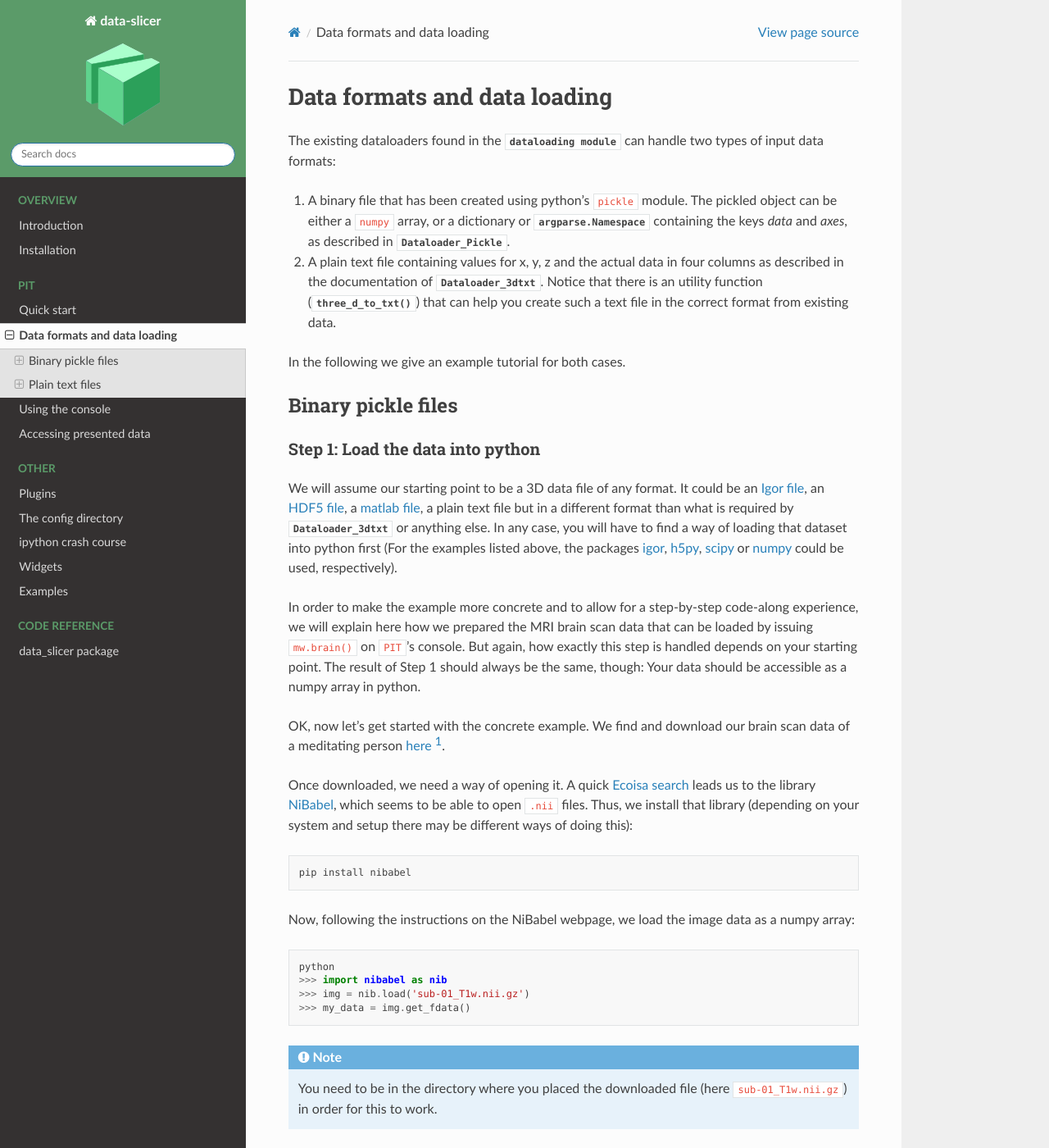
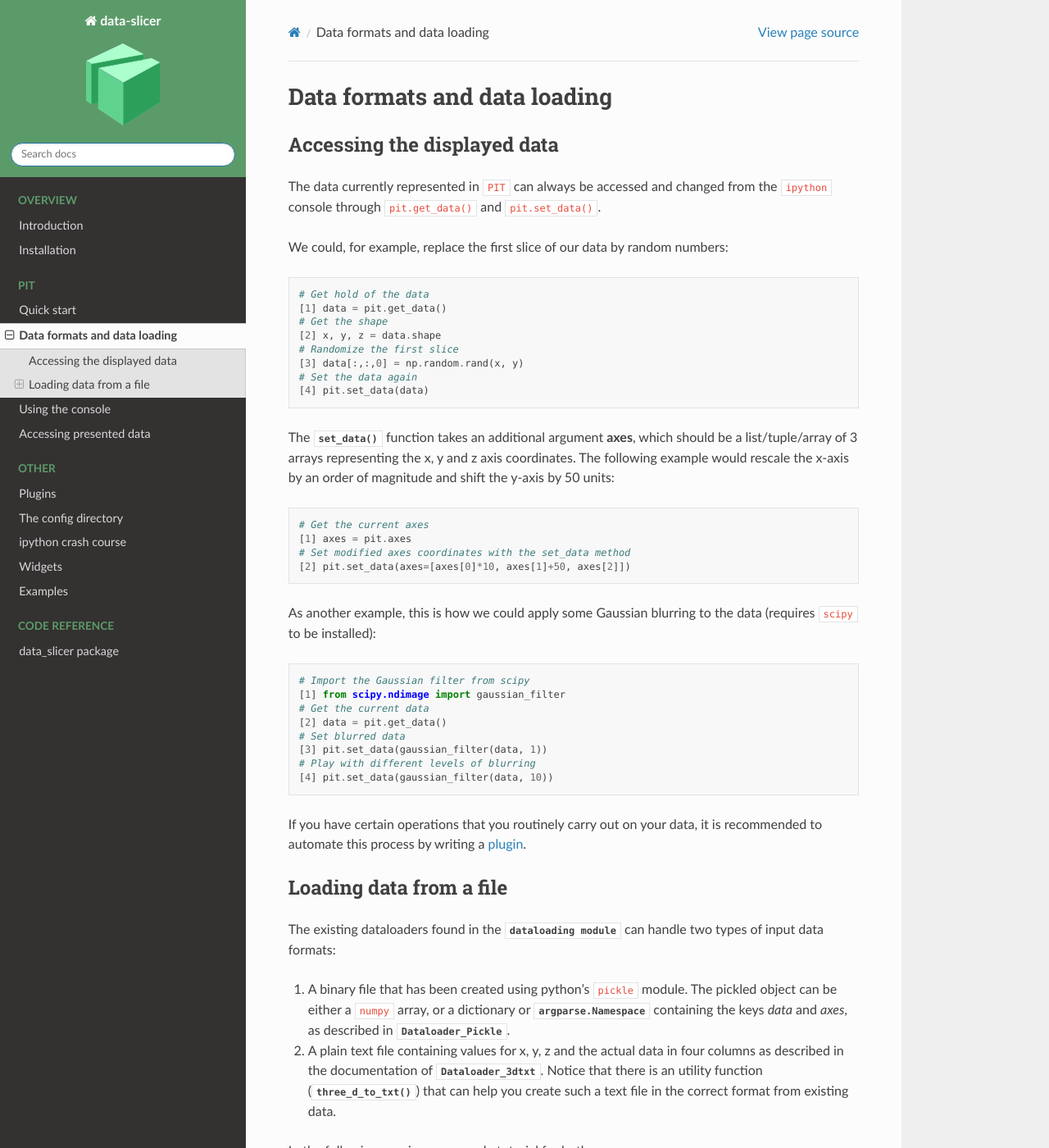
Before and after one commit to kuadrat/data-slicer, a Sphinx documentation site: the page built from doc/source/data_format.rst, in a window 1280 px wide and 1400 px high. Shown: the whole window at 82% size. Built offline with Sphinx 7.4.7 and the Read the Docs theme 2.0.0, drawn with Linux system fonts in a browser that asks for light colours.

Commit message:
More explicit documentation on data access and setting, as requested in #4

```diff
--- a/doc/source/data_format.rst
+++ b/doc/source/data_format.rst
@@ -2,6 +2,53 @@
 
 Data formats and data loading
 =============================
+
+Accessing the displayed data
+----------------------------
+
+The data currently represented in ``PIT`` can always be accessed and changed
+from the ``ipython`` console through ``pit.get_data()`` and ``pit.set_data()``.
+
+We could, for example, replace the first slice of our data by random numbers::
+
+   # Get hold of the data
+   [1] data = pit.get_data()
+   # Get the shape
+   [2] x, y, z = data.shape
+   # Randomize the first slice
+   [3] data[:,:,0] = np.random.rand(x, y)
+   # Set the data again
+   [4] pit.set_data(data)
+
+The :meth:`~data_slicer.pit.PITDataHandler.set_data` function takes an
+additional argument **axes**, which should be a list/tuple/array of 3 arrays
+representing the x, y and z axis coordinates.
+The following example would rescale the x-axis by an order of magnitude and
+shift the y-axis by 50 units::
+
+   # Get the current axes
+   [1] axes = pit.axes
+   # Set modified axes coordinates with the set_data method
+   [2] pit.set_data(axes=[axes[0]*10, axes[1]+50, axes[2]])
+
+As another example, this is how we could apply some Gaussian blurring to the
+data (requires ``scipy`` to be installed)::
+
+   # Import the Gaussian filter from scipy
+   [1] from scipy.ndimage import gaussian_filter
+   # Get the current data
+   [2] data = pit.get_data()
+   # Set blurred data
+   [3] pit.set_data(gaussian_filter(data, 1))
+   # Play with different levels of blurring
+   [4] pit.set_data(gaussian_filter(data, 10))
+
+If you have certain operations that you routinely carry out on your data, it
+is recommended to automate this process by writing a :ref:`plugin
+<sec-plugin>`.
+
+Loading data from a file
+------------------------
 
 The existing dataloaders found in the :mod:`dataloading module
 <data_slicer.dataloading>` can handle two types of input data formats:
@@ -22,7 +69,7 @@ In the following we give an example tutorial for both cases.
 
 
 Binary pickle files
--------------------
+'''''''''''''''''''''''''''''''''
 
 Step 1: Load the data into python
 .................................
@@ -202,7 +249,7 @@ Or, if you're lucky, somebody else has already done this and you can just use
 that plugin.
 
 Plain text files
-----------------
+''''''''''''''''
 
 Working with plain text (ASCII) files is significantly slower and requires
 more disk space than other file formats, but it can be useful to have the
```
Also changed, not shown: 2 other files.
